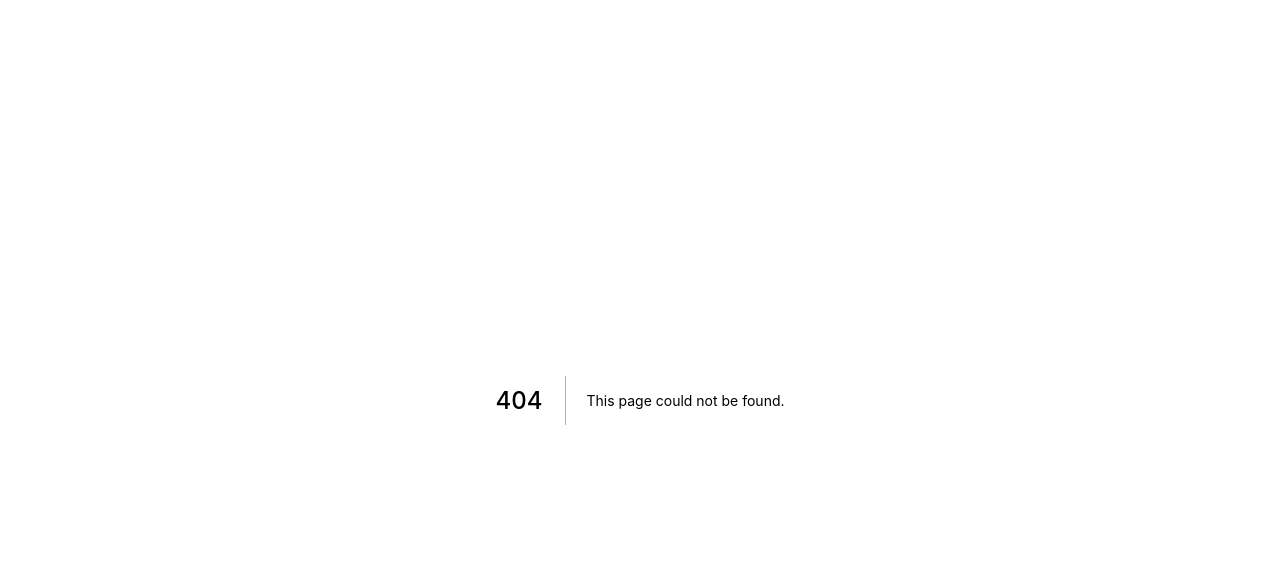
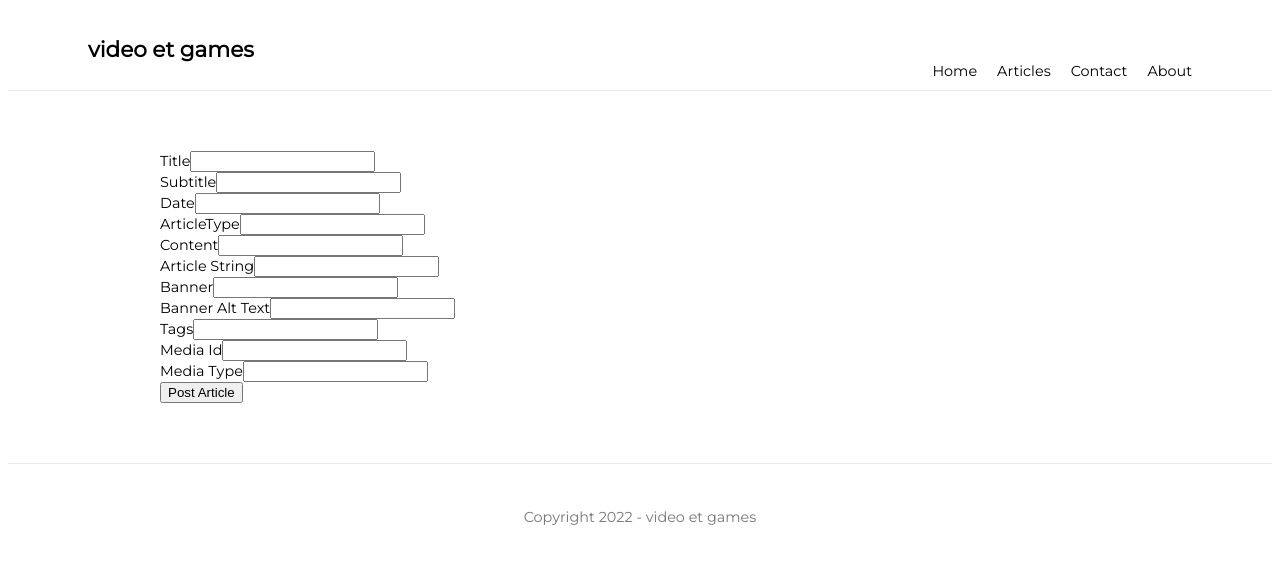
Before and after one commit to joshuakalejaiye/personal-blog-v2, a Next.js app: page /admin/make_post in a window 1280 px wide. Before the commit this address had no page. Shown: the top 564 px of the page. Built offline with nearby package versions, Linux system fonts and the light colour scheme.

Commit message:
redis-om experiments

```diff
--- /dev/null
+++ b/components/ArticleForm/ArticleForm.tsx
@@ -0,0 +1,135 @@
+import { Field, Form, Formik } from "formik"
+import { ReactElement } from "react"
+
+const ArticleForm = (): ReactElement => {
+  const handleSubmit = async (values) => {
+    const formData = new FormData()
+
+    Object.entries(values).forEach(([key, value]: [string, string]) => {
+      formData.append(key, value)
+    })
+
+    const object = {}
+    formData.forEach((value, key) => {
+      object[key] = value
+    })
+    const formDataJson = JSON.stringify(object)
+
+    // console.log(formDataJson)
+
+    const req = async () =>
+      fetch("/api/articles", {
+        body: formDataJson,
+        headers: {
+          "Content-Type": "application/json",
+        },
+        method: "POST",
+      })
+
+    const res = await req()
+    const result = res.json() // what do i do with this json
+    console.log(result)
+  }
+
+  return (
+    <Formik
+      initialValues={{
+        title: "",
+        subtitle: "",
+        date: "",
+        articleType: "",
+        content: "",
+        articleString: "",
+        banner: "",
+        bannerAltText: "",
+        tags: "",
+        mediaId: "",
+        mediaType: "",
+      }}
+      onSubmit={(values) => handleSubmit(values)}
+    >
+      <Form>
+        <label>
+          Title
+          <Field name="title" type="text" as="input" />
+        </label>
+
+        <br />
+
+        <label>
+          Subtitle
+          <Field name="subtitle" type="text" />
+        </label>
+
+        <br />
+
+        <label>
+          Date
+          <Field name="date" type="text" />
+        </label>
+
+        <br />
+
+        <label>
+          ArticleType
+          <Field name="articleType" type="text" />
+        </label>
+
+        <br />
+
+        <label>
+          Content
+          <Field name="content" type="text" />
+        </label>
+
+        <br />
+
+        <label>
+          Article String
+          <Field name="articleString" type="text" />
+        </label>
+
+        <br />
+
+        <label>
+          Banner
+          <Field name="banner" type="url" />
+        </label>
+
+        <br />
+
+        <label>
+          Banner Alt Text
+          <Field name="bannerAltText" type="text" />
+        </label>
+
+        <br />
+
+        <label>
+          Tags
+          <Field name="tags" type="text" />
+        </label>
+
+        <br />
+
+        <label>
+          Media Id
+          <Field name="mediaId" type="text" />
+        </label>
+
+        <br />
+
+        <label>
+          Media Type
+          <Field name="mediaType" type="text" />
+        </label>
+
+        <br />
+
+        <button type="submit">Post Article</button>
+      </Form>
+    </Formik>
+  )
+}
+
+export default ArticleForm
--- /dev/null
+++ b/lib/redis.ts
@@ -0,0 +1,45 @@
+/* eslint-disable import/prefer-default-export */
+import { Client, Entity, Schema, Repository } from "redis-om"
+
+const client = new Client()
+
+const connect = async () => {
+  if (!client.isOpen()) {
+    await client.open(process.env.REDIS_URL)
+  }
+}
+
+class Article extends Entity {}
+
+const schema = new Schema(
+  Article,
+  {
+    title: { type: "string" },
+    subtitle: { type: "string" },
+    date: { type: "string" },
+    articleType: { type: "string" },
+    content: { type: "string" },
+    articleString: { type: "string" },
+    banner: { type: "string" },
+    bannerAltText: { type: "string" },
+    tags: { type: "string" },
+    mediaType: { type: "string" },
+    mediaId: { type: "string" },
+    // movieTvResponse: { type: "string" },
+    // gameResponse: { type: "string" },
+  },
+  { dataStructure: "JSON" },
+)
+
+export const createArticle = async (data) => {
+  console.warn(data)
+  await connect()
+
+  const repository = new Repository(schema, client)
+
+  const article = repository.createEntity(data)
+
+  const id = await repository.save(article)
+
+  return id
+}
--- /dev/null
+++ b/pages/admin/make_post.tsx
@@ -0,0 +1,12 @@
+import { ReactElement } from "react"
+import { websiteName } from ".."
+import ArticleForm from "../../components/ArticleForm/ArticleForm"
+import Layout from "../../components/Layout/Layout"
+
+const PostArticle = (): ReactElement => (
+  <Layout title={`Post a New Article | Admin - ${websiteName}`}>
+    <ArticleForm />
+  </Layout>
+)
+
+export default PostArticle
--- /dev/null
+++ b/pages/api/articles.ts
@@ -0,0 +1,16 @@
+import { createArticle } from "../../lib/redis"
+
+const Handler = async (req, res) => {
+  let id: string
+
+  try {
+    id = await createArticle(req.body)
+  } catch (error) {
+    res.status(404)
+    return
+  }
+
+  res.status(200).JSON({ id })
+}
+
+export default Handler
--- a/pages/articles.tsx
+++ b/pages/articles.tsx
@@ -32,7 +32,7 @@ const Articles: FC = () => {
     return (
       <Layout title={pageTitle}>
         <StyledContainer>
-          <StyledTitle>Articles</StyledTitle>
+          <StyledTitle>{Articles.name}</StyledTitle>
           <SearchBar handleSearch={setDataSource} />
           <StyledLister>
             {dataSource &&
```
Also changed, not shown: package.json (+13 -11 lines), .eslintrc.js, 1 other file (tests, documents, lock files or other folders).
